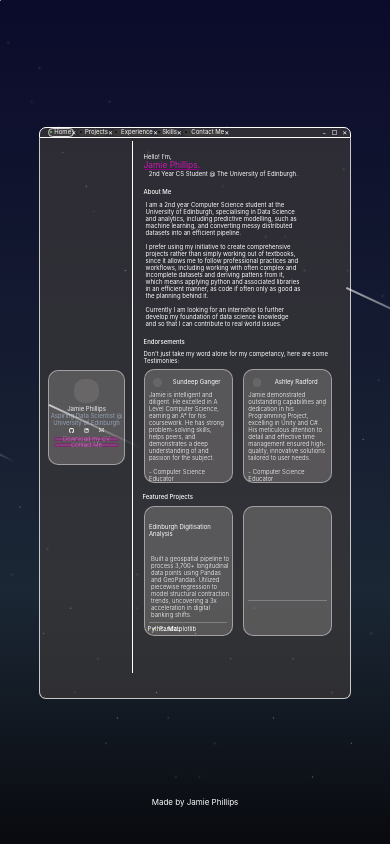
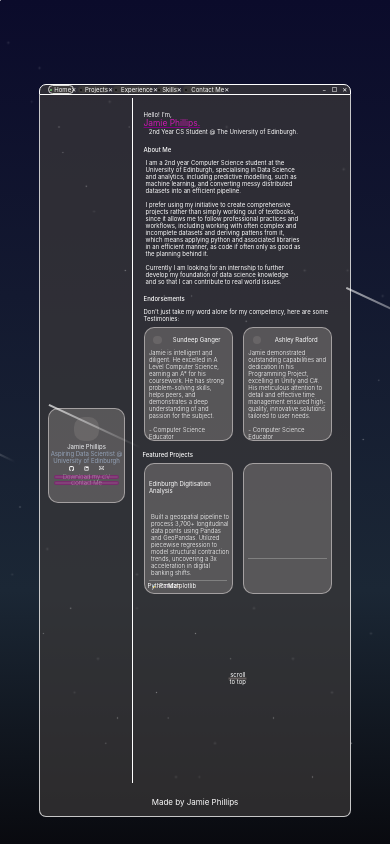
Before and after one commit to Jamiephillips915/jamiephillips915.github.io, a React (Vite) app: page / in a window 390 px wide. Shown: the top 844 px of the page. Built offline with nearby package versions, Linux system fonts and the light colour scheme; a web font is replaced by a local one.

Commit message:
Mobile compatibility improvement, safari compliance.

```diff
--- a/src/components/Background/Background.css
+++ b/src/components/Background/Background.css
@@ -4,10 +4,18 @@
   box-sizing: border-box;
 }
 
+html, body{
+  width: 100%;
+  min-height: 100vh;
+  min-height: 100dvh;
+}
+
 body {
-  min-height: 100vh;
+  min-height: 100dvh;
   background: linear-gradient(to bottom, #0b0b2b, #1b2735 70%, #090a0f);
   overflow: hidden;
+  background-size: cover;
+  background-repeat: no-repeat;
 }
 
 .stars {
--- a/src/components/Tabs/Home/HomeTab.jsx
+++ b/src/components/Tabs/Home/HomeTab.jsx
@@ -169,7 +169,7 @@ function HomeTab() {
                     </div>
                     <div className="testimonialsSubtitleDiv">
                         <p>
-                            Don't just take my word alone for my competancy, here are some Testimonies:
+                            Don't just take my word alone for my competency, here are some Testimonies:
                         </p>
                     </div>
                     <div className="testimonialsHolderDiv">
--- a/src/components/Window/TaskBar/TaskBar.css
+++ b/src/components/Window/TaskBar/TaskBar.css
@@ -28,6 +28,7 @@
     text-decoration: none;
     min-height: 1.4em;
     min-width: max(5vw, 8em);
+    flex-shrink: 0;
 }
 
 .tabBox:active{
@@ -93,7 +94,7 @@
     width: 10%;
     border-top-right-radius: 7px;
     display: flex;
-    margin-left: max(auto, 50px);
+    margin-left: auto;
 }
 
 .tabButtonsDiv>a {
--- a/src/components/Window/Window.jsx
+++ b/src/components/Window/Window.jsx
@@ -75,7 +75,6 @@ function Window() {
             <div className="taskBarDiv">
                 <div className="tabsDiv">
                     {tabs.map((tab) => (
-                        <>
                         <a key={tab} href="#" className={`tabBox ${activeScreen === tab ? 'active' : ""}`} onClick={(e) => { e.preventDefault(); SetScreen(tab); ChangeTimeline('Education'); document.getElementById('contentDiv').scrollTop = 0; }}>
                             <div className="activeTabDiv">
                                 <div></div>
@@ -87,7 +86,6 @@ function Window() {
                                 <p>&#x2715;</p>
                             </div>
                         </a>
-                        </>
                     ))}
                 </div>
                 <div className="tabButtonsDiv">
--- a/src/pages/App/App.css
+++ b/src/pages/App/App.css
@@ -45,6 +45,16 @@
     }
 }
 
+@media (orientation: portrait){
+    .windowDiv{
+        height: 90vh;
+    }
+
+    body{
+        font-size: auto;
+    }
+}
+
 /* .sideBarDiv::-webkit-scrollbar {
     width: 3px;
 }
```
Lines whose indentation alone changed are shown as unchanged.
